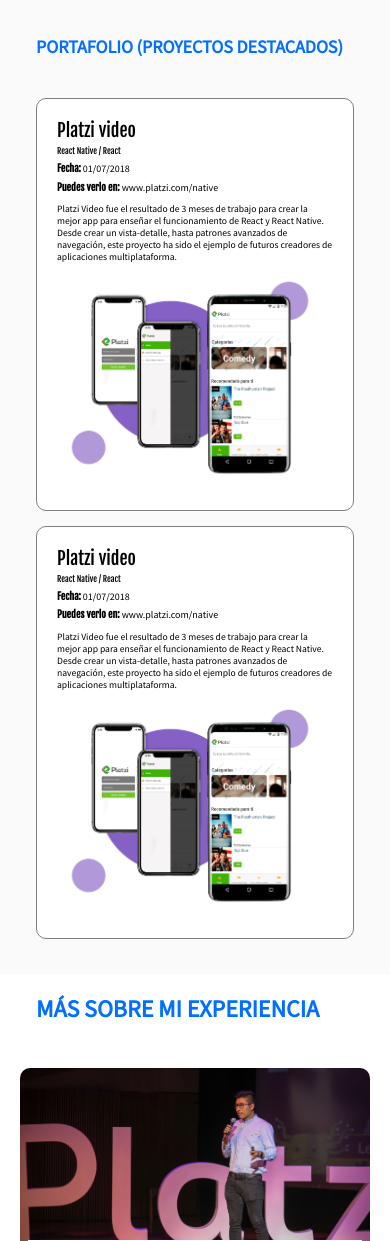
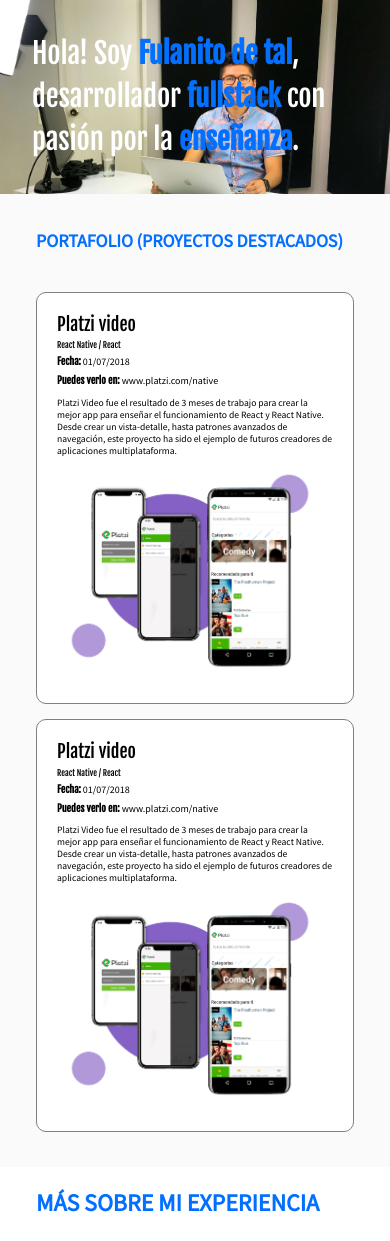
Before and after one commit to RALPwd/ralpwd.github.io, a PHP site: page /PlatziDesarrolloWeb/index.html in a window 390 px wide. Shown: the part 204-1445 px from the top of the page. Run offline with PHP 8.4, Linux system fonts and the light colour scheme.

Commit message:
Clase 16: ajustando la sección principal

```diff
--- a/PlatziDesarrolloWeb/css/estilos.css
+++ b/PlatziDesarrolloWeb/css/estilos.css
@@ -290,12 +290,31 @@ figure {
   .container{
     padding: 0 1em;
   }
+
+  .hero{
+    height: auto;
+    position: relative;
+    overflow: hidden;
+    padding: 2em 1em;
+  }
+
+  .hero img{
+    position: absolute;
+    z-index: 1;
+    top: 0;
+    bottom: 0;
+    left: 0;
+    right: 0;
+    width: 100%;
+  }
+
+  h1 {
+    font-size: 2em;
+    z-index: 2;
+  }
 }
 
 @media screen and (max-width: 767px) {
-  body {
-    /* border: 10px red dotted; */
-  }
   .header {
     display: block;
     height: auto;
@@ -387,8 +406,14 @@ figure {
     text-align: center;
     border: 1px solid transparent;
   }
+
+  h1 {
+    font-size: 1.8em;
+  }
 }
 
 @media screen and (max-width: 320px){
-
+  h1 {
+    font-size: 1.5em;
+  }
 }
--- a/PlatziDesarrolloWeb/index.html
+++ b/PlatziDesarrolloWeb/index.html
@@ -30,14 +30,14 @@
       </nav>
     </div>
   </header>
-  <!-- <section class="hero">
+    <section class="hero">
       <div class="container">
         <h1>
           Hola! Soy <strong>Fulanito de tal</strong>,<br> desarrollador <strong>fullstack</strong> con <br> pasión por la <strong>enseñanza</strong>.
         </h1>
         <img class="hero-image" src="images/hero.jpg" width="500" height="300" alt="imagen principal del sitio">
       </div>
-  </section> -->
+    </section>
   <section id="portafolio" class="portfolio">
     <div class="container">
       <h2>Portafolio (Proyectos destacados)</h2>
```
Lines whose indentation alone changed are shown as unchanged.
